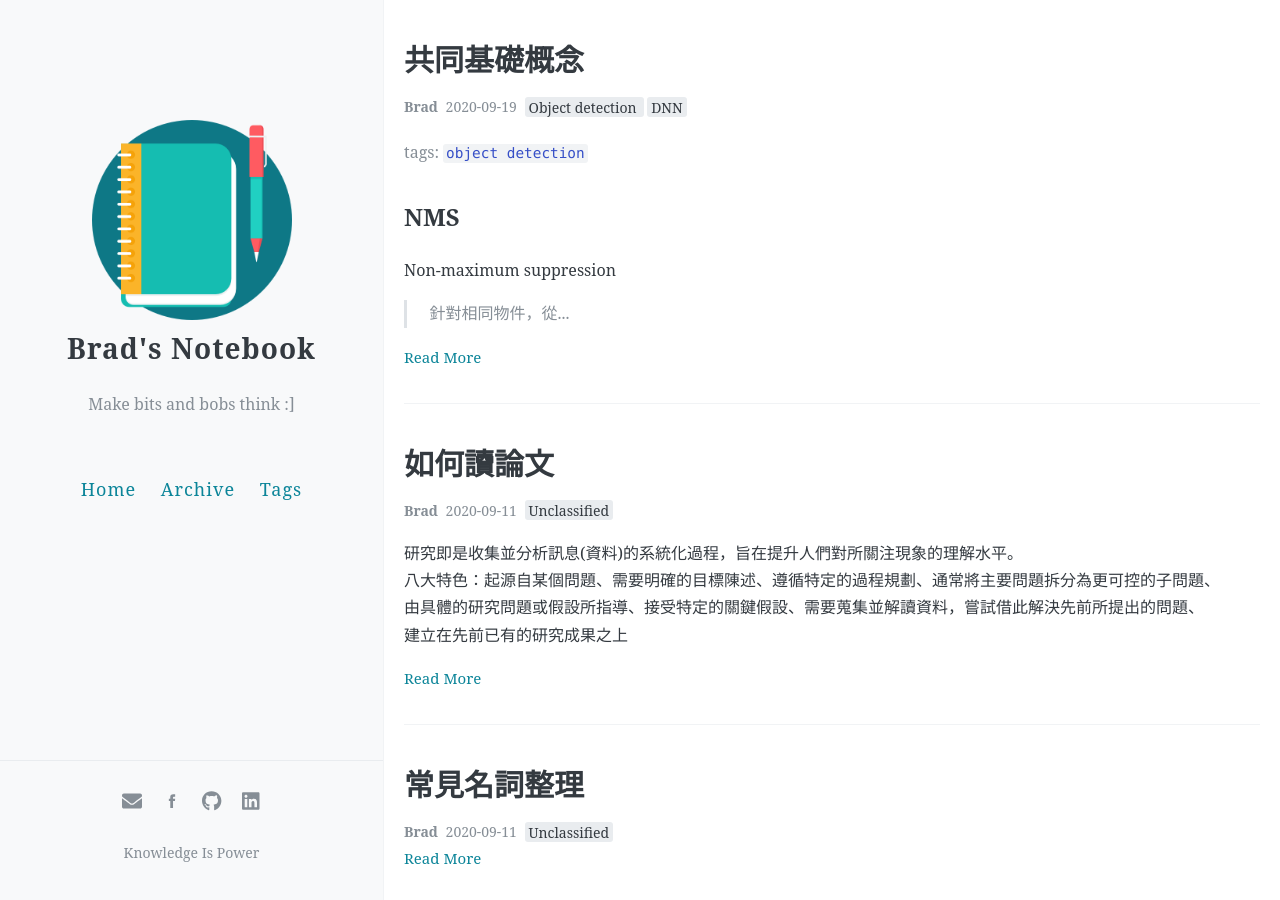
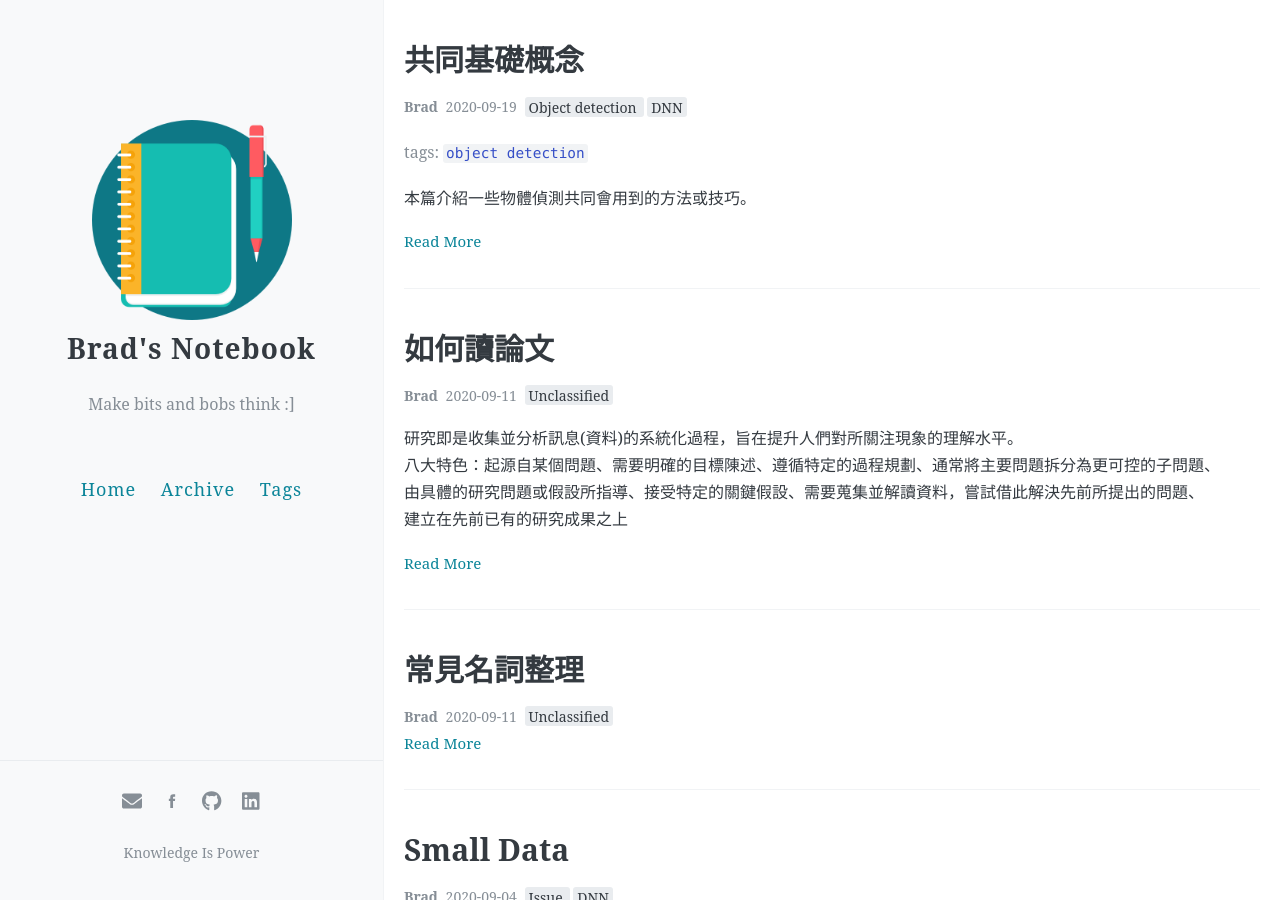
Before and after one commit to BradXiao/BradXiao.github.io, a Jekyll site: the page built from index.html, in a window 1280 px wide and 900 px high. Built offline with Jekyll 4.4.1, drawn with Linux system fonts in a browser that asks for light colours; the list of posts is cut into pages by our own code; comment, search, counter and statistics services are not loaded.

Commit message:
add comments

```diff
--- a/_posts/2020-09-04-object_detection_commom.md
+++ b/_posts/2020-09-04-object_detection_commom.md
@@ -9,7 +9,8 @@ toc: true
 pinned: false
 ---
 ###### tags: `object detection`
-
+本篇介紹一些物體偵測共同會用到的方法或技巧。
+<!-- more -->
 ## NMS
 Non-maximum suppression
 > 針對相同物件，從多個候選框中選擇一個正確的方法
```
